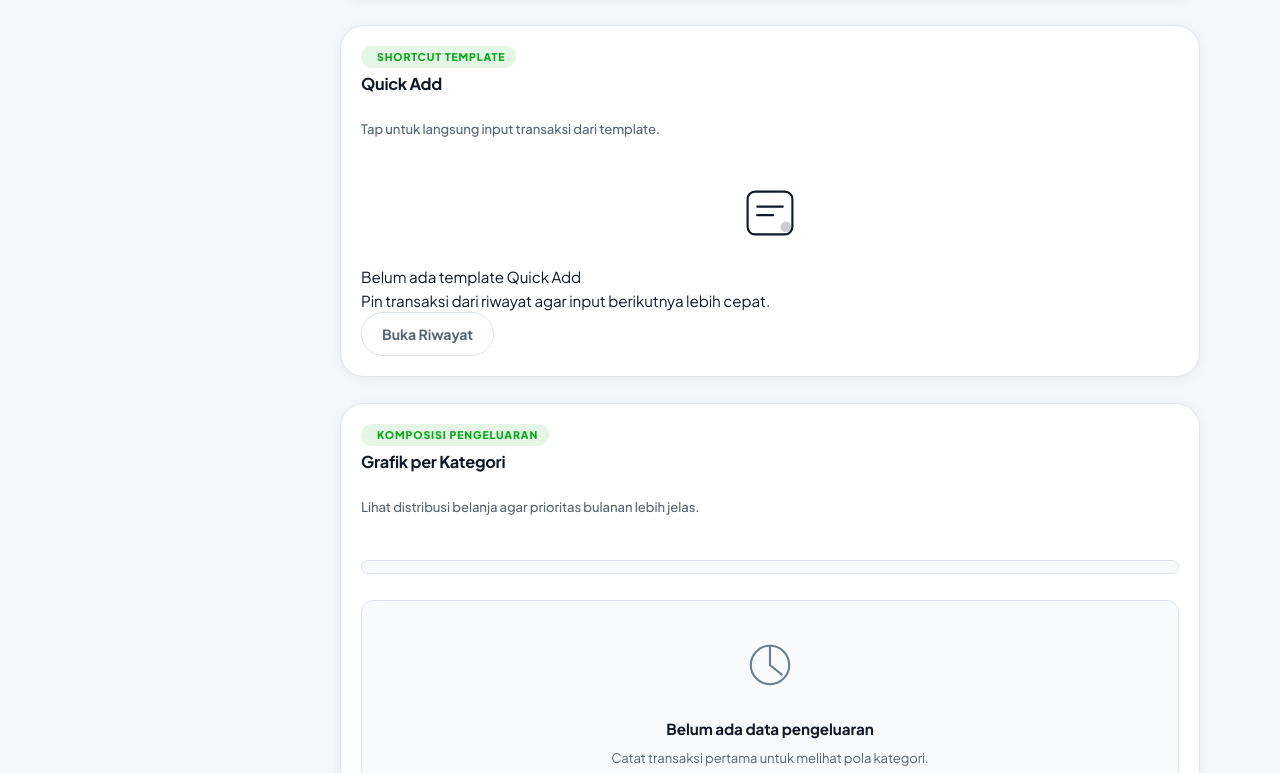
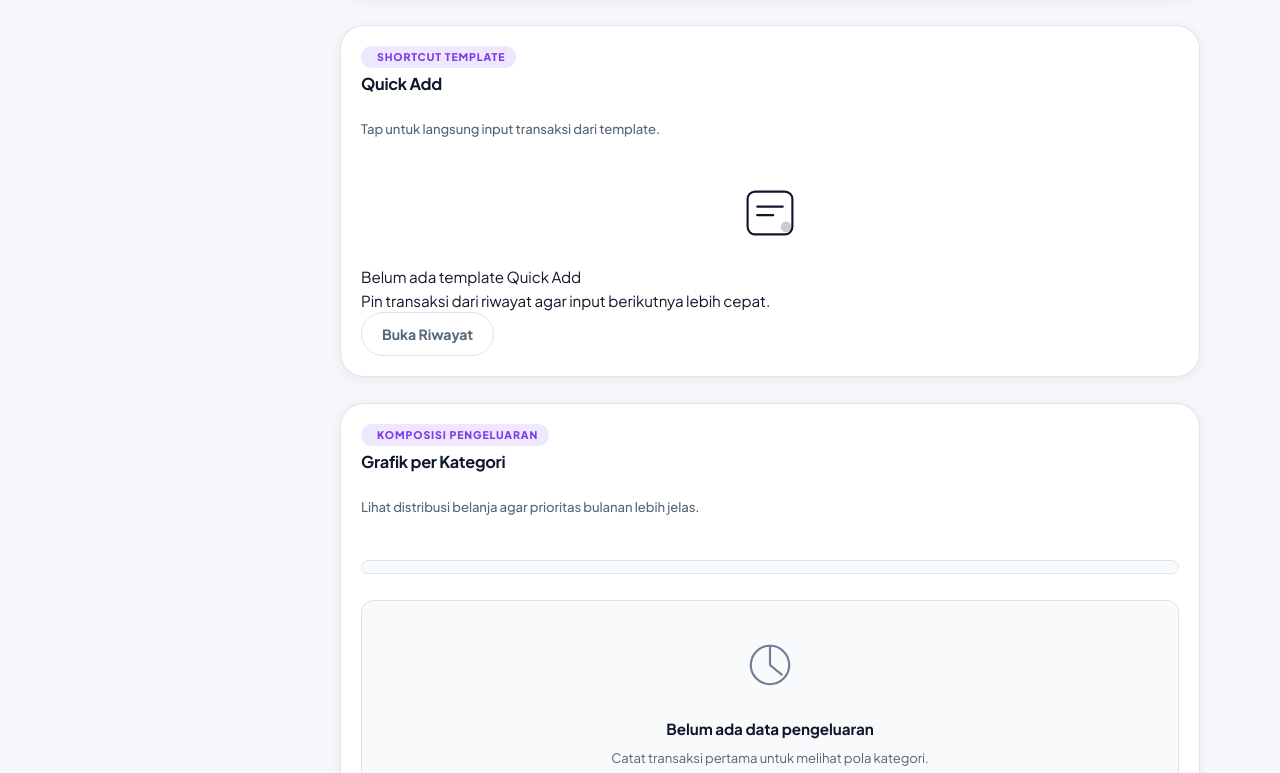
Before and after one commit to asyaperdana/expense-tracker, a plain HTML site: page index.html in a window 1280 px wide. Shown: the part 1025-1798 px from the top of the page. Drawn offline with nearby package versions, Linux system fonts and the light colour scheme; some icons are missing.

Commit message:
feat(theme): transition from GoPay green to a modern 'Midnight Violet & Electric Sky' color palette

```diff
--- a/css/base/tokens.css
+++ b/css/base/tokens.css
@@ -25,13 +25,13 @@
   --clr-text-muted: #6e7f95;
   --clr-text-inverse: #ffffff;
 
-  /* Action colors (GoPay Palette) */
-  --clr-action-primary: #00aa13; /* GoPay Green */
-  --clr-action-primary-hover: #00880c;
-  --clr-action-primary-soft: rgba(0, 170, 19, 0.1);
-  --clr-action-secondary: #00aed6; /* GoPay Blue */
-  --clr-action-secondary-hover: #0098ba;
-  --clr-action-secondary-soft: rgba(0, 174, 214, 0.1);
+  /* Action colors (Midnight Violet Palette) */
+  --clr-action-primary: #7c3aed; /* Violet 600 */
+  --clr-action-primary-hover: #6d28d9; /* Violet 700 */
+  --clr-action-primary-soft: rgba(124, 58, 237, 0.12);
+  --clr-action-secondary: #0ea5e9; /* Sky 500 */
+  --clr-action-secondary-hover: #0284c7; /* Sky 600 */
+  --clr-action-secondary-soft: rgba(14, 165, 233, 0.12);
 
   /* Status colors */
   --clr-status-success: #00AA13;
@@ -58,10 +58,10 @@
   --clr-chart-ring-border: rgba(255, 255, 255, 0.2);
   --clr-chart-slice-fallback: #94a3b8;
 
-  /* Brand/Decorative — GoPay Green glow */
-  --clr-brand-glow-1: color-mix(in srgb, #00AA13 14%, transparent);
-  --clr-brand-glow-2: color-mix(in srgb, #00AED6 12%, transparent);
-  --clr-brand-glow-3: color-mix(in srgb, #00AA13 10%, transparent);
+  /* Brand/Decorative — Midnight Violet glow */
+  --clr-brand-glow-1: color-mix(in srgb, #7c3aed 14%, transparent);
+  --clr-brand-glow-2: color-mix(in srgb, #0ea5e9 12%, transparent);
+  --clr-brand-glow-3: color-mix(in srgb, #f43f5e 10%, transparent);
   --clr-brand-grid: color-mix(in srgb, var(--clr-primary) 6%, transparent);
   --clr-brand-vignette: rgba(5, 12, 28, 0.08);
 
@@ -223,13 +223,13 @@
   --clr-text-secondary: #8fa3bc;
   --clr-text-muted: #6b829d;
 
-  /* Action colors (GoPay Dark) */
-  --clr-action-primary: #00D817; /* Brighter green for dark */
-  --clr-action-primary-hover: #00BC14;
-  --clr-action-primary-soft: rgba(0, 216, 23, 0.12);
-  --clr-action-secondary: #00C8E6; /* Brighter GoPay cyan */
-  --clr-action-secondary-hover: #00AED6;
-  --clr-action-secondary-soft: rgba(0, 200, 230, 0.12);
+  /* Action colors (Midnight Violet Dark) */
+  --clr-action-primary: #a78bfa; /* Violet 400 */
+  --clr-action-primary-hover: #8b5cf6; /* Violet 500 */
+  --clr-action-primary-soft: rgba(167, 139, 250, 0.16);
+  --clr-action-secondary: #38bdf8; /* Sky 400 */
+  --clr-action-secondary-hover: #0ea5e9; /* Sky 500 */
+  --clr-action-secondary-soft: rgba(56, 189, 248, 0.16);
 
   /* Status colors */
   --clr-status-success: #34d399;
@@ -253,10 +253,10 @@
   --clr-chart-ring-border: rgba(148, 163, 184, 0.18);
   --clr-chart-slice-fallback: #64748b;
 
-  /* Brand/Decorative — GoPay Dark Glow */
-  --clr-brand-glow-1: color-mix(in srgb, #00D817 20%, transparent);
-  --clr-brand-glow-2: color-mix(in srgb, #00C8E6 16%, transparent);
-  --clr-brand-glow-3: color-mix(in srgb, #34d399 12%, transparent);
+  /* Brand/Decorative — Midnight Violet Dark Glow */
+  --clr-brand-glow-1: color-mix(in srgb, #a78bfa 20%, transparent);
+  --clr-brand-glow-2: color-mix(in srgb, #38bdf8 16%, transparent);
+  --clr-brand-glow-3: color-mix(in srgb, #fb7185 14%, transparent);
   --clr-brand-grid: rgba(100, 130, 170, 0.08);
   --clr-brand-vignette: rgba(1, 4, 12, 0.6);
 
--- a/index.html
+++ b/index.html
@@ -8,7 +8,7 @@
       content="Expense Tracker — Aplikasi tracking pengeluaran uang harian dengan penyimpanan lokal."
     />
     <title>Expense Tracker — Tracking Pengeluaran</title>
-    <meta name="theme-color" content="#00AA13" />
+    <meta name="theme-color" content="#7c3aed" />
     <link rel="preconnect" href="https://fonts.googleapis.com" />
     <link rel="preconnect" href="https://fonts.gstatic.com" crossorigin />
     <link rel="dns-prefetch" href="https://unpkg.com" />
```
